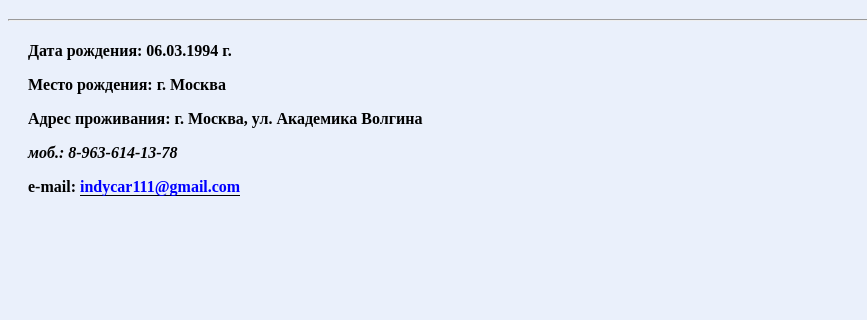
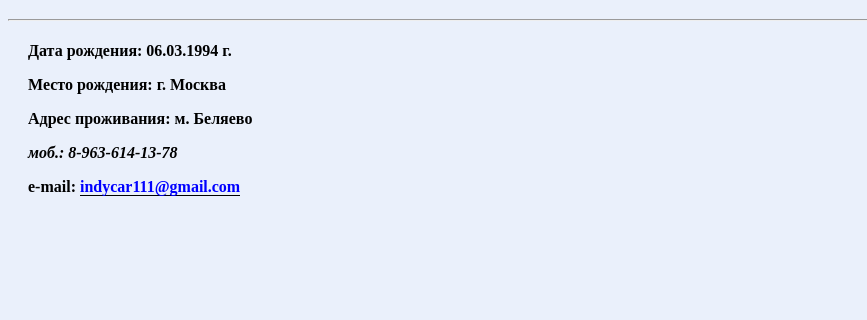
Before and after one commit to Indy660/rezume, a plain HTML site: page index.html in a window 1280 px wide. Shown: the part 114-434 px from the top of the page, 0-867 px from the left. Drawn offline with Linux system fonts and the light colour scheme.

Commit message:
Update index.html

```diff
--- a/index.html
+++ b/index.html
@@ -19,7 +19,7 @@
         <img src="https://pp.userapi.com/c834401/v834401174/b6509/EkVzvwGpxhc.jpg" class="rightimg">
         <p>Дата рождения: 06.03.1994 г.
         <p>Место рождения: г. Москва
-        <p>Адрес проживания: г. Москва, ул. Академика Волгина
+        <p>Адрес проживания: м. Беляево
         <p><em>моб.: 8-963-614-13-78  </em>
         <p> e-mail: <a>indycar111@gmail.com </a>
 
```
